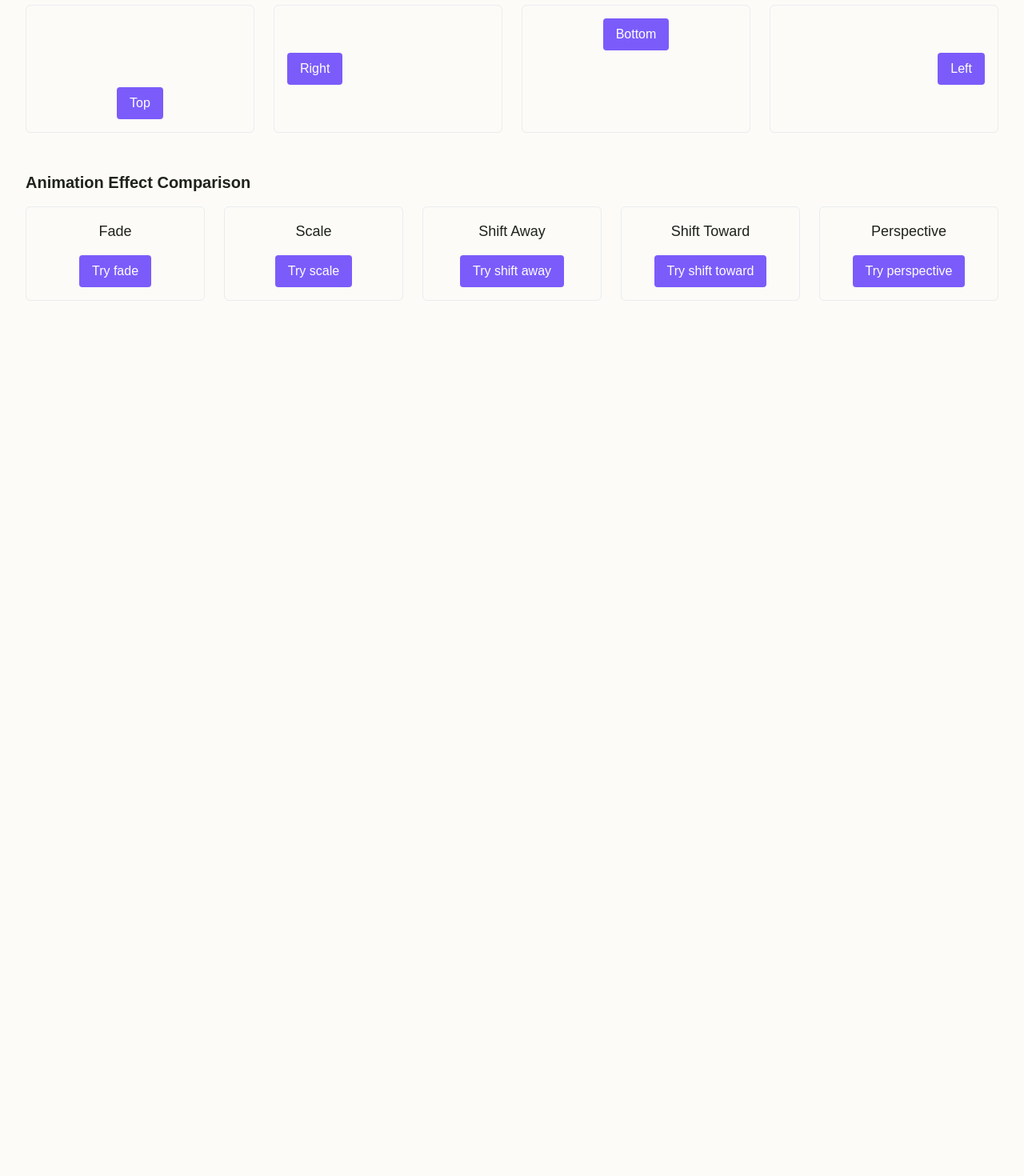
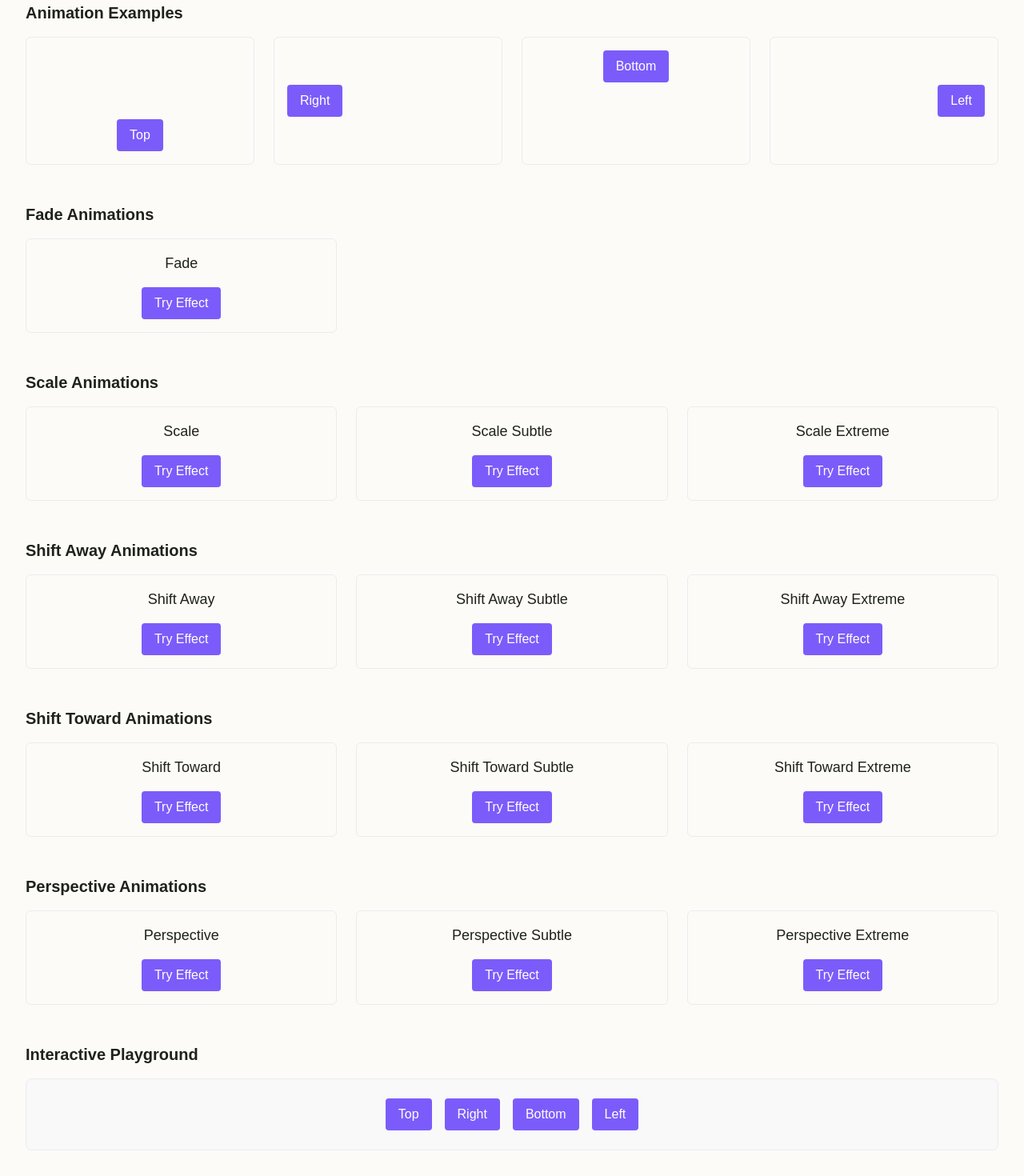
Before and after one commit to shakibdshy/react-popover-pro, a Next.js app: page /examples/popover-animations in a window 1280 px wide. Shown: the part 294-1764 px from the top of the page at 80% size. Before the commit the page ends 800 px from the top, so only its background shows below. Built offline with nearby package versions, Linux system fonts and the light colour scheme.

Commit message:
Enhance Popover animation effects with subtle, normal, and extreme variations

```diff
--- a/src/components/examples/popover-animation-example.tsx
+++ b/src/components/examples/popover-animation-example.tsx
@@ -5,23 +5,35 @@ import {
   Popover,
   PopoverTrigger,
   PopoverContent,
-  AnimationEffect
+  AnimationEffect,
+  PopoverPlacement
 } from "@/modules/popover";
+import Link from "next/link";
 
 export default function PopoverAnimationExample() {
   const [selectedEffect, setSelectedEffect] = useState<AnimationEffect>("fade");
   const [animationDuration, setAnimationDuration] = useState(200);
 
-  const animationEffects: AnimationEffect[] = [
-    "fade",
-    "scale",
-    "shift-away",
-    "shift-toward",
-    "perspective"
-  ];
+  // Group animation effects by type
+  const animationEffectGroups = {
+    "Fade": ["fade"] as AnimationEffect[],
+    "Scale": ["scale", "scale-subtle", "scale-extreme"] as AnimationEffect[],
+    "Shift Away": ["shift-away", "shift-away-subtle", "shift-away-extreme"] as AnimationEffect[],
+    "Shift Toward": ["shift-toward", "shift-toward-subtle", "shift-toward-extreme"] as AnimationEffect[],
+    "Perspective": ["perspective", "perspective-subtle", "perspective-extreme"] as AnimationEffect[],
+  };
+
+  // Flatten the animation effects for the dropdown
+  const allAnimationEffects = Object.values(animationEffectGroups).flat();
 
   return (
     <div className="space-y-12 p-8">
+      <div className="mb-4">
+        <Link href="/" className="text-blue-600 hover:underline">
+          ← Back to Home
+        </Link>
+      </div>
+
       <h1 className="text-2xl font-bold mb-6">Popover Animation Effects</h1>
 
       {/* Animation Controls */}
@@ -35,9 +47,9 @@ export default function PopoverAnimationExample() {
               onChange={(e) => setSelectedEffect(e.target.value as AnimationEffect)}
               className="px-3 py-2 border rounded-md w-full"
             >
-              {animationEffects.map(effect => (
+              {allAnimationEffects.map(effect => (
                 <option key={effect} value={effect}>
-                  {effect.charAt(0).toUpperCase() + effect.slice(1).replace('-', ' ')}
+                  {effect.split('-').map(word => word.charAt(0).toUpperCase() + word.slice(1)).join(' ')}
                 </option>
               ))}
             </select>
@@ -150,15 +162,16 @@ export default function PopoverAnimationExample() {
         </div>
       </section>
 
-      {/* Animation Effect Comparison */}
-      <section className="space-y-6">
-        <h2 className="text-xl font-semibold mb-4">Animation Effect Comparison</h2>
+      {/* Animation Effect Comparison by Groups */}
+      {Object.entries(animationEffectGroups).map(([groupName, effects]) => (
+        <section key={groupName} className="space-y-6 mt-12">
+          <h2 className="text-xl font-semibold mb-4">{groupName} Animations</h2>
 
-        <div className="grid grid-cols-1 md:grid-cols-2 lg:grid-cols-3 xl:grid-cols-5 gap-6">
-          {animationEffects.map((effect) => (
+          <div className="grid grid-cols-1 md:grid-cols-2 lg:grid-cols-3 gap-6">
+            {effects.map((effect) => (
               <div key={effect} className="flex flex-col items-center space-y-4 border rounded-md p-4">
                 <h3 className="font-medium text-lg capitalize">
-                {effect.replace('-', ' ')}
+                  {effect.split('-').map(word => word.charAt(0).toUpperCase() + word.slice(1)).join(' ')}
                 </h3>
 
                 <Popover
@@ -168,12 +181,14 @@ export default function PopoverAnimationExample() {
                 >
                   <PopoverTrigger asChild>
                     <button className="px-4 py-2 bg-primary-500 text-white rounded hover:bg-primary-600 transition-colors">
-                    Try {effect.replace('-', ' ')}
+                      Try Effect
                     </button>
                   </PopoverTrigger>
                   <PopoverContent arrow>
                     <div className="p-3">
-                    <p className="font-medium capitalize">{effect.replace('-', ' ')} Animation</p>
+                      <p className="font-medium capitalize">
+                        {effect.split('-').map(word => word.charAt(0).toUpperCase() + word.slice(1)).join(' ')}
+                      </p>
                       <p className="text-sm text-gray-600">Duration: {animationDuration}ms</p>
                     </div>
                   </PopoverContent>
@@ -182,6 +197,40 @@ export default function PopoverAnimationExample() {
             ))}
           </div>
         </section>
+      ))}
+
+      {/* Interactive Playground */}
+      <section className="space-y-6 mt-12">
+        <h2 className="text-xl font-semibold mb-4">Interactive Playground</h2>
+        <div className="p-6 border rounded-lg bg-gray-50">
+          <div className="flex flex-wrap gap-4 justify-center">
+            {(["top", "right", "bottom", "left"] as PopoverPlacement[]).map((placement) => (
+              <Popover
+                key={placement}
+                placement={placement}
+                animationEffect={selectedEffect}
+                animationDuration={animationDuration}
+              >
+                <PopoverTrigger asChild>
+                  <button className="px-4 py-2 bg-primary-500 text-white rounded hover:bg-primary-600 transition-colors">
+                    {placement.charAt(0).toUpperCase() + placement.slice(1)}
+                  </button>
+                </PopoverTrigger>
+                <PopoverContent arrow>
+                  <div className="p-4 max-w-xs">
+                    <h3 className="font-medium text-lg mb-2">
+                      {selectedEffect.split('-').map(word => word.charAt(0).toUpperCase() + word.slice(1)).join(' ')}
+                    </h3>
+                    <p className="text-sm text-gray-600">
+                      This popover demonstrates the {selectedEffect} animation effect with a {animationDuration}ms duration.
+                    </p>
+                  </div>
+                </PopoverContent>
+              </Popover>
+            ))}
+          </div>
+        </div>
+      </section>
     </div>
   );
 }
--- a/src/modules/popover/popover-types.ts
+++ b/src/modules/popover/popover-types.ts
@@ -21,7 +21,20 @@ export type PopoverPlacement =
 
 export type TriggerMode = 'click' | 'hover' | 'context-menu';
 
-export type AnimationEffect = 'fade' | 'scale' | 'shift-away' | 'shift-toward' | 'perspective';
+export type AnimationEffect =
+  | 'fade'
+  | 'scale'
+  | 'scale-subtle'
+  | 'scale-extreme'
+  | 'shift-away'
+  | 'shift-away-subtle'
+  | 'shift-away-extreme'
+  | 'shift-toward'
+  | 'shift-toward-subtle'
+  | 'shift-toward-extreme'
+  | 'perspective'
+  | 'perspective-subtle'
+  | 'perspective-extreme';
 
 export interface VirtualElement {
   getBoundingClientRect: () => DOMRect;
--- a/src/modules/popover/use-animation.ts
+++ b/src/modules/popover/use-animation.ts
@@ -77,32 +77,76 @@ export const useAnimation = (
     const isVertical = placement.startsWith('top') || placement.startsWith('bottom');
     const isStart = placement.startsWith('top') || placement.startsWith('left');
 
-    // Distance for shift effects
-    const distance = 10;
+    // Distance for shift effects - varies based on intensity
+    const getDistance = (intensity: 'subtle' | 'normal' | 'extreme') => {
+      switch (intensity) {
+        case 'subtle': return 5;
+        case 'normal': return 10;
+        case 'extreme': return 20;
+      }
+    };
+
+    // Scale factor - varies based on intensity
+    const getScaleFactor = (intensity: 'subtle' | 'normal' | 'extreme') => {
+      switch (intensity) {
+        case 'subtle': return 0.98;
+        case 'normal': return 0.95;
+        case 'extreme': return 0.85;
+      }
+    };
+
+    // Rotation angle - varies based on intensity
+    const getRotationAngle = (intensity: 'subtle' | 'normal' | 'extreme') => {
+      switch (intensity) {
+        case 'subtle': return 3;
+        case 'normal': return 10;
+        case 'extreme': return 20;
+      }
+    };
+
     const direction = isStart ? -1 : 1;
     const axis = isVertical ? 'Y' : 'X';
 
-    switch (effect) {
+    // Determine the intensity based on the effect name
+    const getIntensity = (effectName: string): 'subtle' | 'normal' | 'extreme' => {
+      if (effectName.endsWith('-subtle')) return 'subtle';
+      if (effectName.endsWith('-extreme')) return 'extreme';
+      return 'normal';
+    };
+
+    // Extract the base effect name without intensity suffix
+    const baseEffect = effect.replace(/-subtle$/, '').replace(/-extreme$/, '');
+    const intensity = getIntensity(effect);
+
+    switch (baseEffect) {
       case 'scale':
+        const scaleFactor = getScaleFactor(intensity);
         return {
-          start: 'scale(0.95)',
+          start: `scale(${scaleFactor})`,
           end: 'scale(1)',
         };
+
       case 'shift-away':
+        const awayDistance = getDistance(intensity);
         return {
           start: `translate${axis}(0)`,
-          end: `translate${axis}(${direction * distance}px)`,
+          end: `translate${axis}(${direction * awayDistance}px)`,
         };
+
       case 'shift-toward':
+        const towardDistance = getDistance(intensity);
         return {
-          start: `translate${axis}(${-direction * distance}px)`,
+          start: `translate${axis}(${-direction * towardDistance}px)`,
           end: 'translate(0)',
         };
+
       case 'perspective':
+        const rotationAngle = getRotationAngle(intensity);
         return {
-          start: `perspective(1000px) rotate${isVertical ? 'X' : 'Y'}(${direction * 10}deg)`,
+          start: `perspective(1000px) rotate${isVertical ? 'X' : 'Y'}(${direction * rotationAngle}deg)`,
           end: 'perspective(1000px) rotate(0)',
         };
+
       case 'fade':
       default:
         return {
```
Lines whose indentation alone changed are shown as unchanged.
